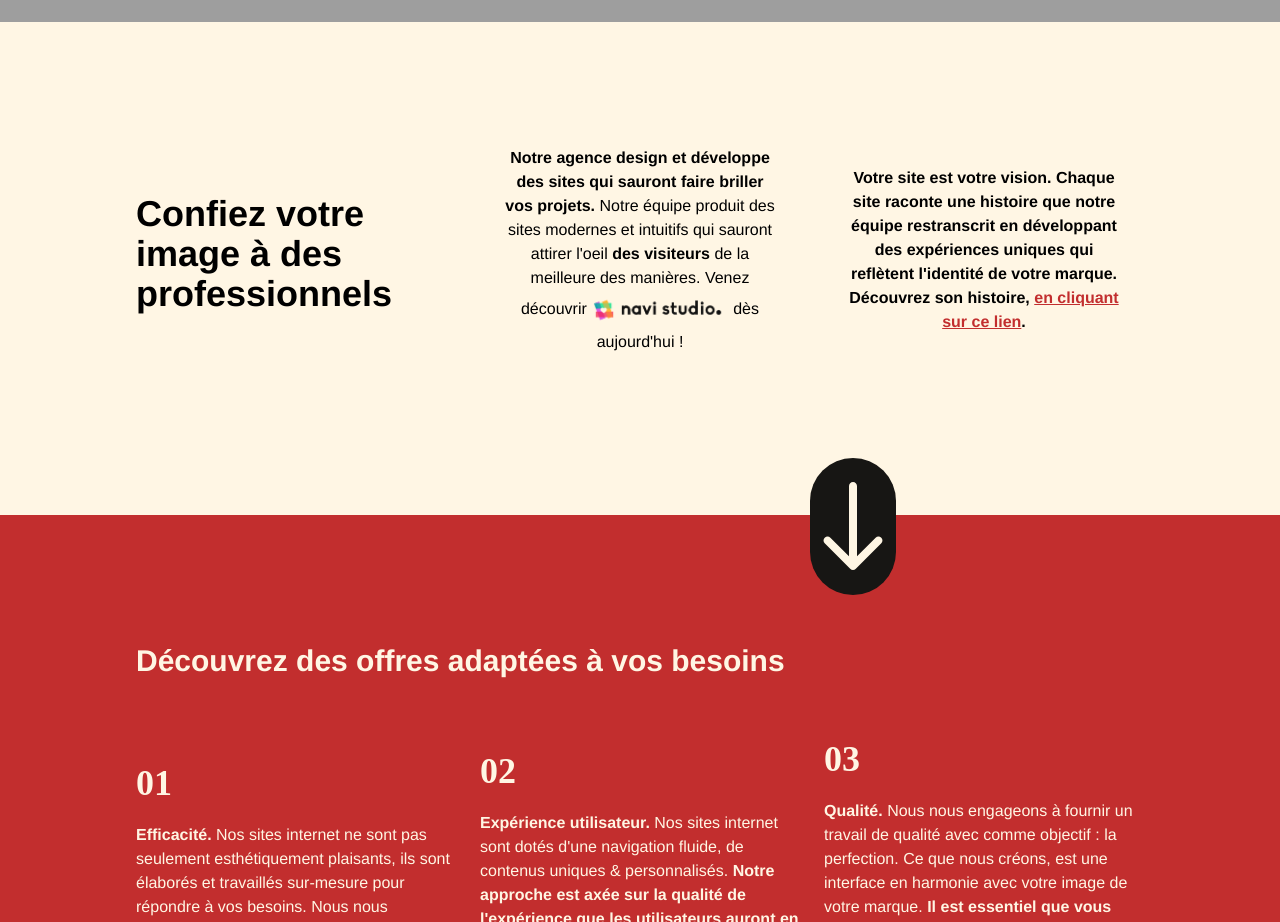
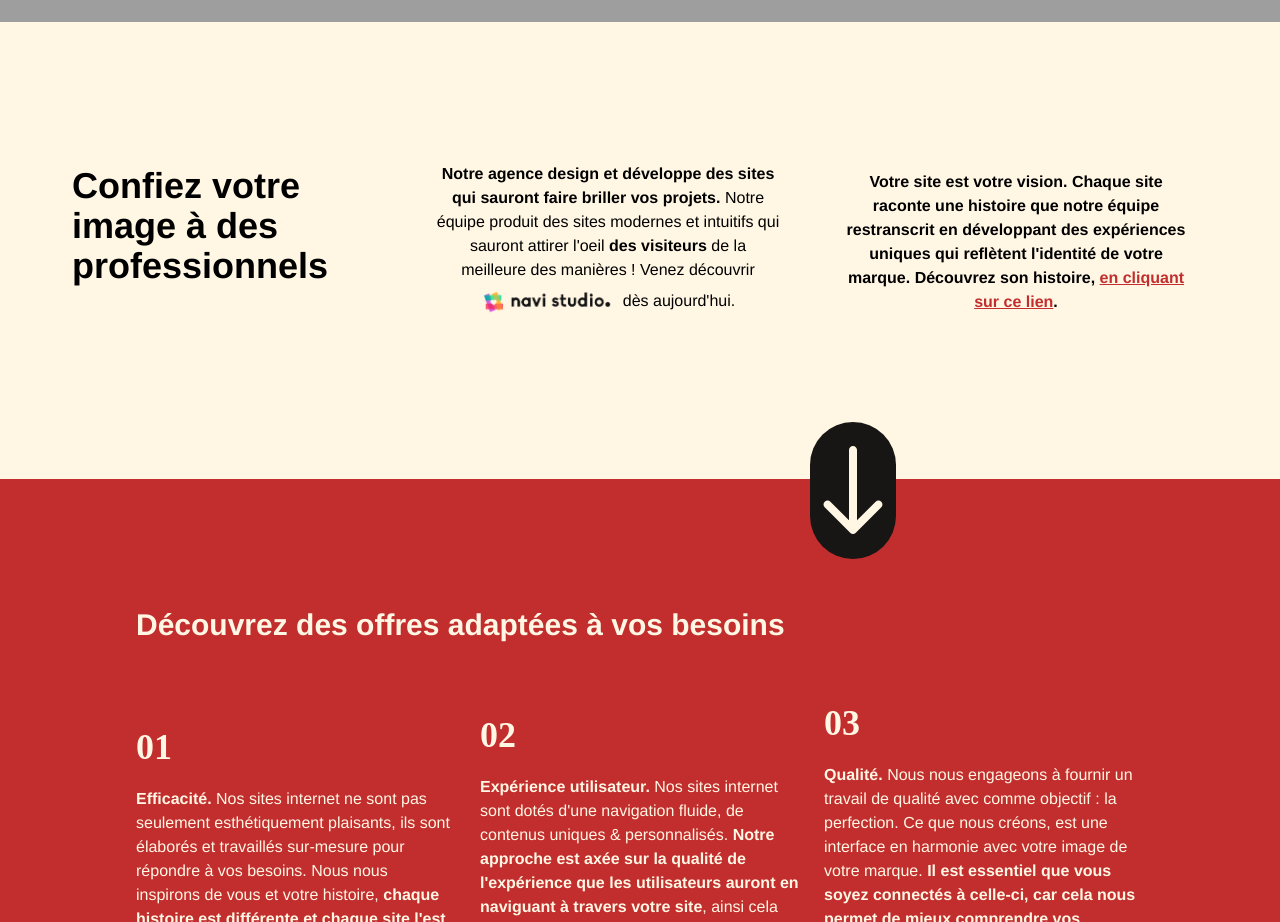
Before and after one commit to franzhopp/v3q, a React (Vite) app: page / in a window 1280 px wide. Shown: the part 880-1802 px from the top of the page. Built offline with nearby package versions, Linux system fonts and the light colour scheme; grey boxes are pictures that could not be loaded; a web font is replaced by a local one.

Commit message:
[ADD] change text

```diff
--- a/src/Components/Section/FirstSection.jsx
+++ b/src/Components/Section/FirstSection.jsx
@@ -33,7 +33,7 @@ const Section = () => {
     <>
       <section className="bg-FFF6E4 pt-20">
         <div className="flex flex-wrap justify-center items-center space-x-0 sm:space-x-6">
-          <div className="w-80 mt-5">
+          <div className="w-80">
             <p
               data-aos="fade-left"
               className="mt-2 font-extrabold text-black text-4xl"
@@ -41,8 +41,8 @@ const Section = () => {
               Confiez votre image à des professionnels
             </p>
           </div>
-          <div className="w-80 mt-5">
-            <div className="p-6">
+          <div className="w-96 mt-10">
+            <div className="p-5">
               <p
                 data-aos="zoom-in"
                 data-aos-duration="200"
@@ -53,7 +53,7 @@ const Section = () => {
                 </span>{" "}
                 {`Notre équipe produit des sites modernes et intuitifs qui sauront attirer l'oeil`}
                 <span className="font-extrabold">{` des visiteurs`}</span> de la
-                meilleure des manières. Venez découvrir{" "}
+                meilleure des manières ! Venez découvrir{" "}
                 <span>
                   <img
                     src={ImgText}
@@ -61,12 +61,12 @@ const Section = () => {
                     alt="Icône Navi Studio"
                   />
                 </span>{" "}
-                dès aujourd'hui !
+                dès aujourd'hui.
               </p>
             </div>
           </div>
-          <div className="w-80 mt-5">
-            <div className="p-6">
+          <div className="w-96 mt-3 sm:mt-10">
+            <div className="p-5">
               <p
                 data-aos="zoom-in"
                 data-aos-duration="200"
```
Also changed, not shown: src/assets/featured_channel.jpg (added).
